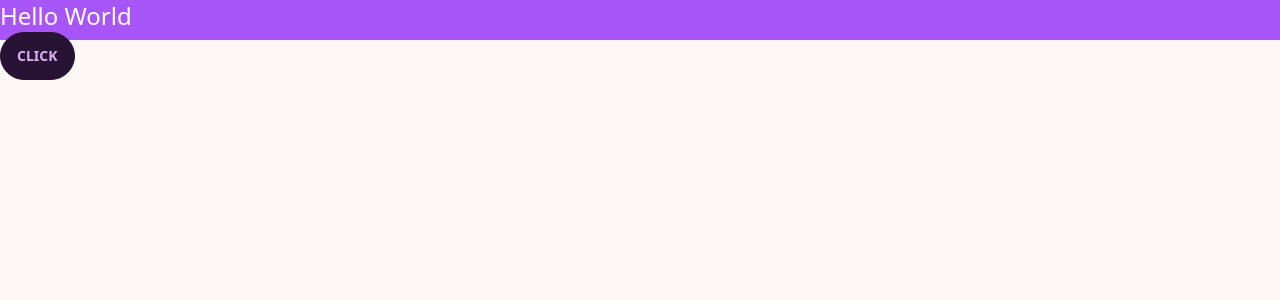
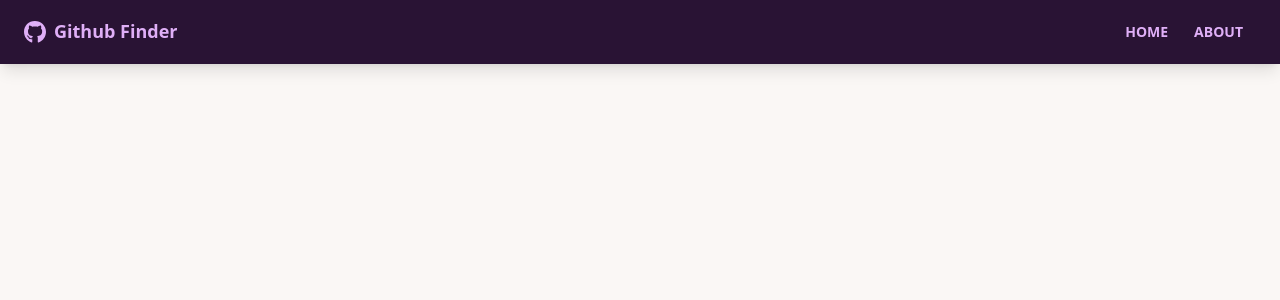
Before and after one commit to Ebbabire/github_finder, a JavaScript app: page / in a window 1280 px wide. Shown: the top 300 px of the page. Built offline with nearby package versions, Linux system fonts and the light colour scheme; the HTML template or start-up script is replaced by a standard one.

Commit message:
added a navbar

```diff
--- a/package.json
+++ b/package.json
@@ -9,6 +9,8 @@
     "daisyui": "^2.50.1",
     "react": "^18.2.0",
     "react-dom": "^18.2.0",
+    "react-icons": "^4.7.1",
+    "react-router-dom": "^6.8.1",
     "react-scripts": "5.0.1",
     "web-vitals": "^2.1.4"
   },
--- a/src/App.js
+++ b/src/App.js
@@ -1,9 +1,13 @@
+import NavBar from './components/layout/NavBar';
+import { BrowserRouter as Router, Route, Routes } from 'react-router-dom';
+
 const App = () => {
   return (
-    <div className="bg-purple-500 h-10">
-      <h1 className="text-white text-2xl">Hello World</h1>
-      <button className="btn">click</button>
-    </div>
+    <Router>
+      <div className="flex flex-col justify-between h-screen">
+        <NavBar />
+      </div>
+    </Router>
   );
 };
 
--- /dev/null
+++ b/src/components/layout/NavBar.js
@@ -0,0 +1,32 @@
+import { FaGithub } from 'react-icons/fa';
+import { Link } from 'react-router-dom';
+
+const NavBar = () => {
+  return (
+    <nav className="navbar bg-neutral shadow-lg mb-12 text-neutral-content ">
+      <div className="container justify-between mx-auto ">
+        <div className="flex  align-middle px-2 mx-2">
+          <FaGithub className="text-3xl pr-2" />
+          <Link to={'/'} className="font-bold text-lg ">
+            Github Finder
+          </Link>
+        </div>
+        <div className="flex px-2 mx-2">
+          <div className="flex ">
+            <Link to={'/'} className="btn btn-ghost btn-sm hover:bg-slate-600">
+              Home
+            </Link>
+            <Link
+              to={'/about'}
+              className="btn btn-ghost btn-sm rounded-btn hover:bg-slate-600"
+            >
+              About
+            </Link>
+          </div>
+        </div>
+      </div>
+    </nav>
+  );
+};
+
+export default NavBar;
```
Also changed, not shown: 1 other file (tests, documents, lock files or other folders).
